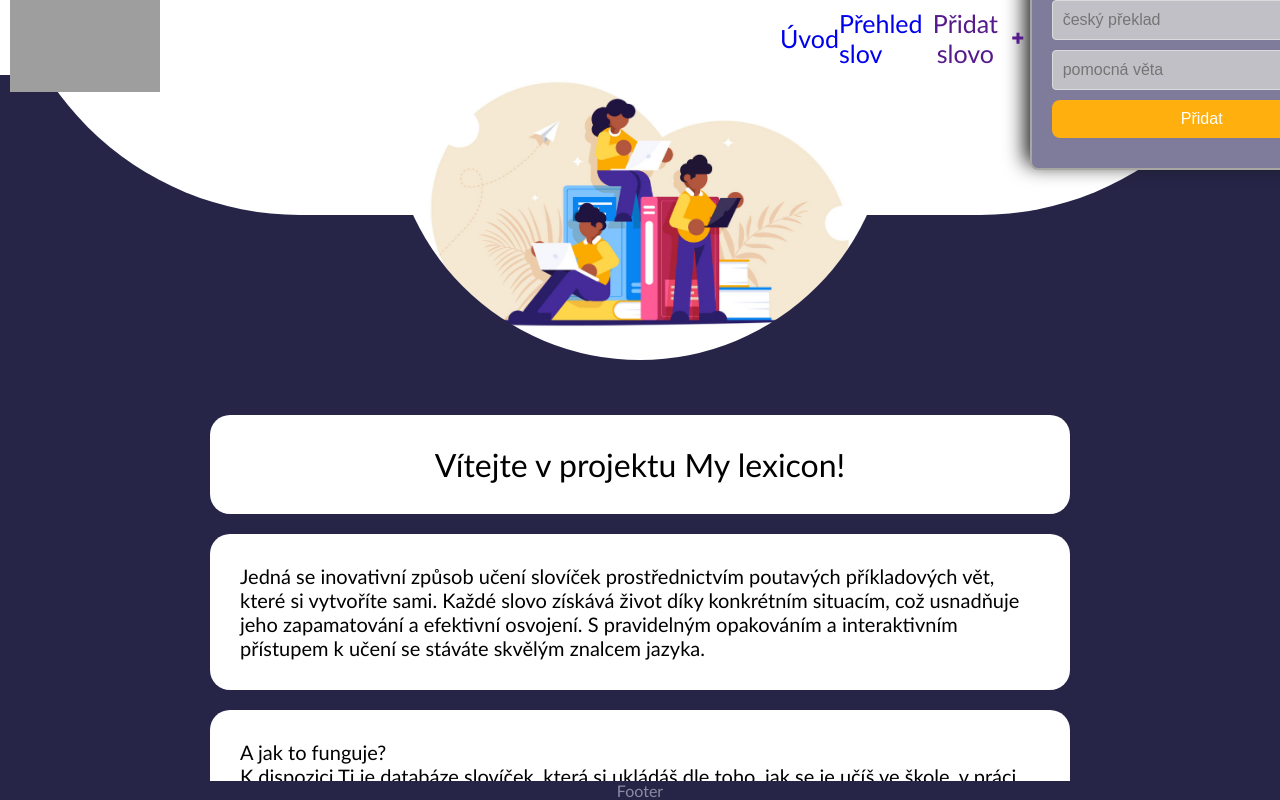
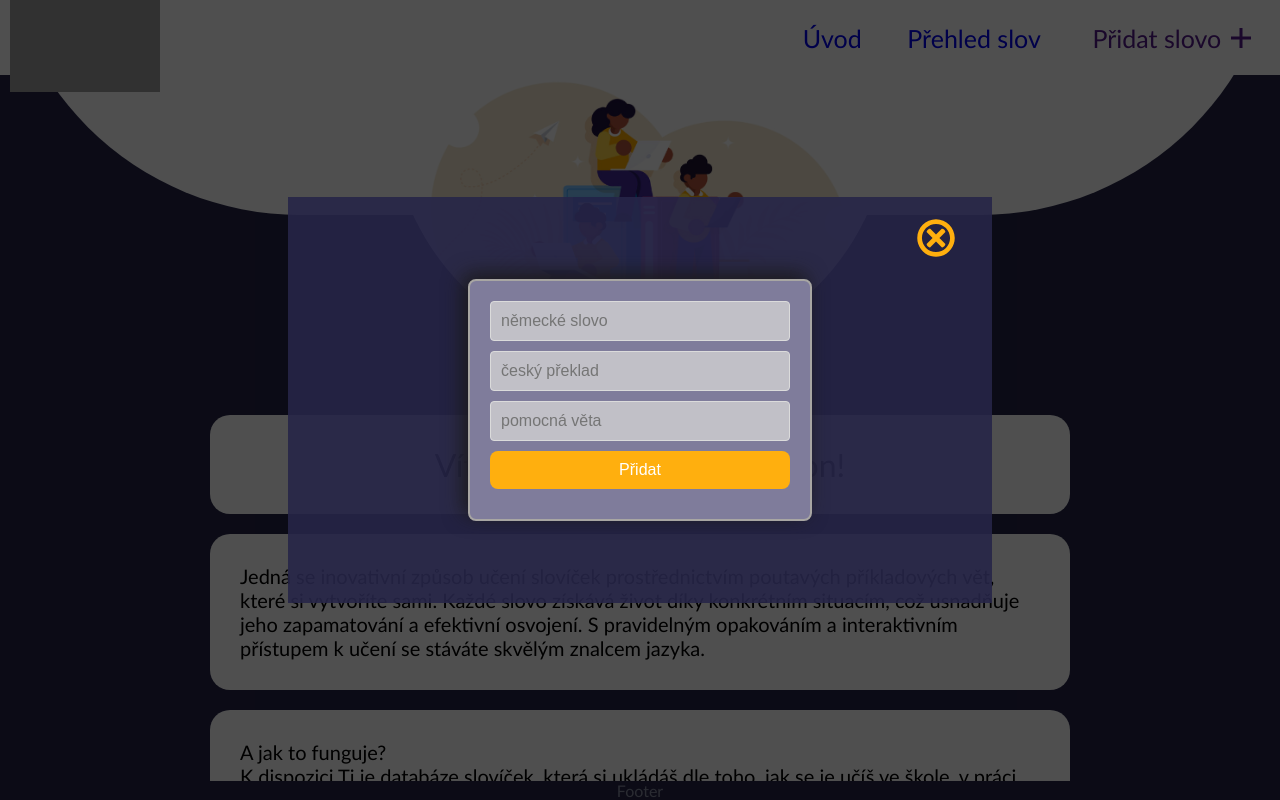
Before and after one commit to DenisaZem/my-lexicon, a React (Create React App) app: page / in a window 1280 px wide. Both pictures are taken after a click on the button "Přidat slovo". Shown: the top 800 px of the page. Built offline with nearby package versions, Linux system fonts and the light colour scheme; grey boxes are pictures that could not be loaded.

Commit message:
add scss popUpForm

```diff
--- a/src/components/PopUpForm.js
+++ b/src/components/PopUpForm.js
@@ -4,7 +4,7 @@ import { GiCancel } from "react-icons/gi"
 const PopUpForm = (props) => {
     return (props.trigger) ? (
       <div className="popup">
-          <div className="popup--inner">
+          <div className="popup__inner">
               <button className="close-btn" onClick={()=> props.setTrigger(false)}><GiCancel/></button>
               <Form/>
               {props.children}
--- /dev/null
+++ b/src/scss/components/popUpForm.scss
@@ -0,0 +1,34 @@
+.popup {
+    position: fixed;
+    top: 0;
+    left: 0;
+    width: 100%;
+    height: 100%;
+    background-color: rgba(0, 0, 0, 0.692);
+    display: flex;
+    justify-content: center;
+    align-items: center;
+
+    .popup__inner {
+        position: relative;
+        padding: 32px;
+        width: 100%;
+        max-width: 640px;
+        background-color: #262548e6;
+
+        .close-btn {
+            display: flex;
+            align-items: center;
+            justify-content: flex-end;
+            color: rgb(255, 175, 14);
+            border: none;
+            background-color: transparent;
+            font-size: 40px;
+            z-index: 100;
+            position: absolute;
+            top: 20px;
+            right: 30px;
+            transition: transform 0.5s ease;
+        }
+    }
+}
--- a/src/scss/index.scss
+++ b/src/scss/index.scss
@@ -8,6 +8,7 @@
 @import "./components/footer";
 @import "./components/navBar";
 @import "./components/modal";
+@import "./components/popUpForm";
 @import "./layouts/WordsOverview";
 @import "./layouts/introPage";
 @import "./layouts/wordDetail";
```
